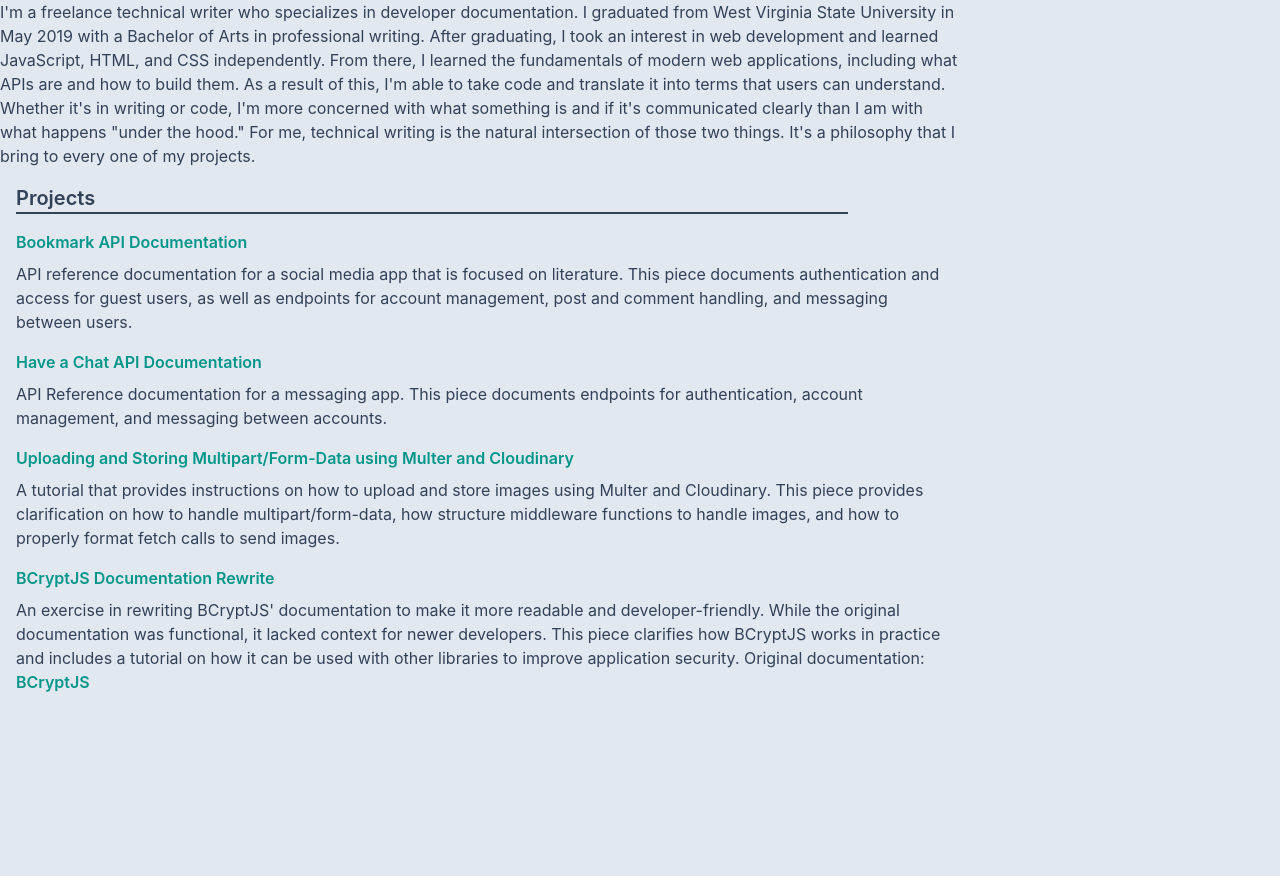
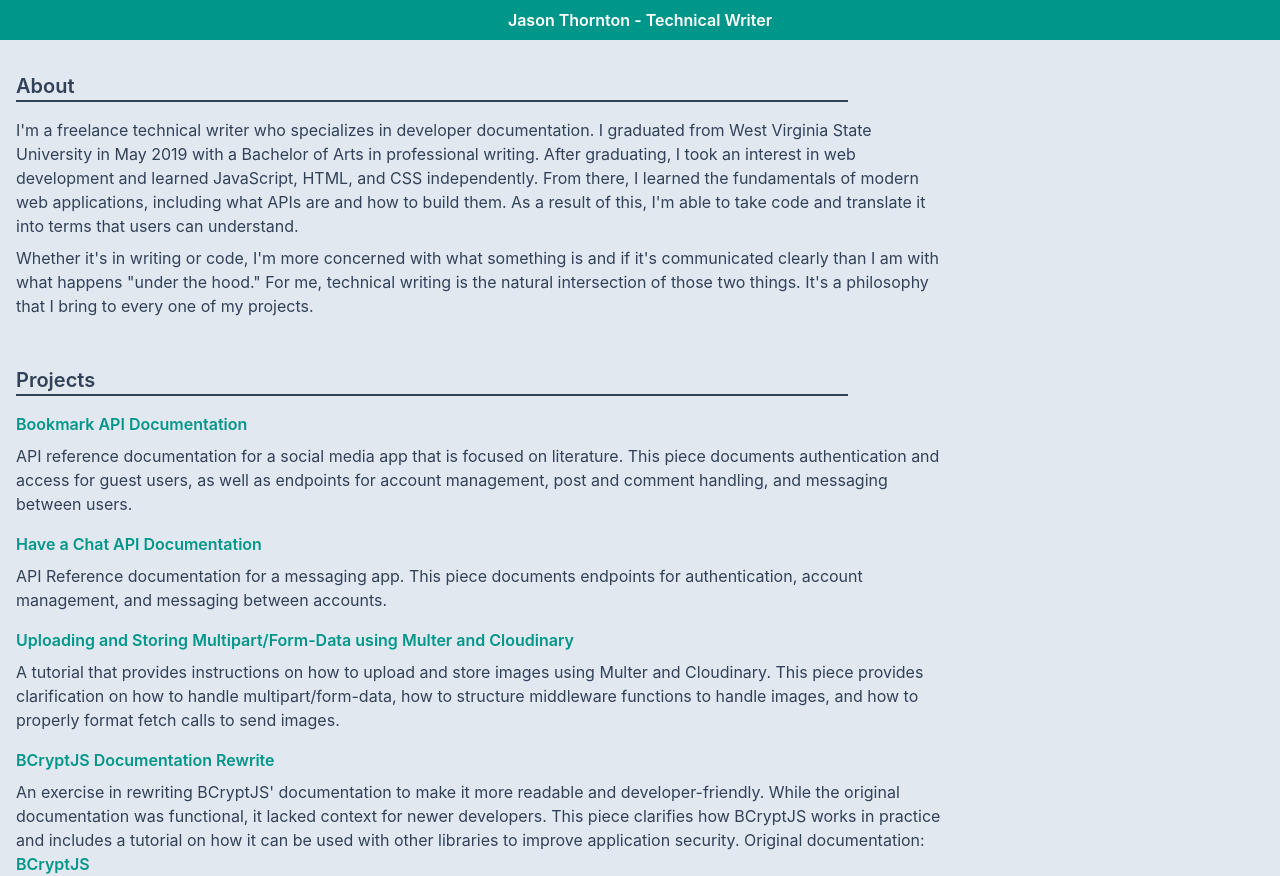
Before and after one commit to Jat97/Jat97-Portfolio, an Eleventy site: page index.html in a window 1280 px wide. Before the commit the page ends 800 px from the top, so only its background shows below. Built offline with nearby package versions, Linux system fonts and the light colour scheme; Eleventy itself is replaced by a stand-in of ours; files that its build step writes are made by us from their sources.

Commit message:
Added About section header and added spacing to resemble Projects section; added teal bar header

```diff
--- a/index.html
+++ b/index.html
@@ -8,11 +8,20 @@
         <meta charset='utf-8' />
         <meta name="viewport" content="width=device-width, initial-scale=1" />
         <link href="{{ '/output.css' | url }}" rel="stylesheet">
-        <title> Jason Thornton - Freelance Technical Writer </title>
+        <title> Jason Thornton - Technical Writer </title>
     </head>
 
-    <body class="bg-slate-200 h-screen">
-        <div className="flex flex-col items-center gap-y-2 m-2">
+    <body class="flex flex-col gap-y-4 bg-slate-200 h-screen">
+        <div class="bg-teal-600 p-2 w-screen">
+            <p class="text-center text-white font-semibold"> Jason Thornton - Technical Writer </p>
+        </div>
+
+        <div class="flex flex-col items-start gap-y-4 m-4">
+            <p class="text-xl text-slate-700 font-semibold border-b-2 border-slate-700 w-2/3">
+                About
+            </p>
+
+            <div class="flex flex-col items-start gap-y-2">
                 <p class="text-slate-700 w-3/4">
                     I'm a freelance technical writer who specializes in developer documentation.
                     I graduated from West Virginia State University in May 2019 with a Bachelor of Arts in professional writing.
@@ -27,6 +36,7 @@
                     if it's communicated clearly than I am with what happens "under the hood." For me, technical writing is the
                     natural intersection of those two things. It's a philosophy that I bring to every one of my projects.
                 </p>
+            </div>
         </div>
 
         <div class="flex flex-col items-start gap-y-4 m-4">
@@ -65,7 +75,7 @@
 
                 <p class="text-slate-700 w-3/4">
                     A tutorial that provides instructions on how to upload and store images using Multer and Cloudinary.
-                    This piece provides clarification on how to handle multipart/form-data, how structure middleware
+                    This piece provides clarification on how to handle multipart/form-data, how to structure middleware
                     functions to handle images, and how to properly format fetch calls to send images.
                 </p>
             </div>
```
Also changed, not shown: 1 other file. Lines whose indentation alone changed are shown as unchanged.
